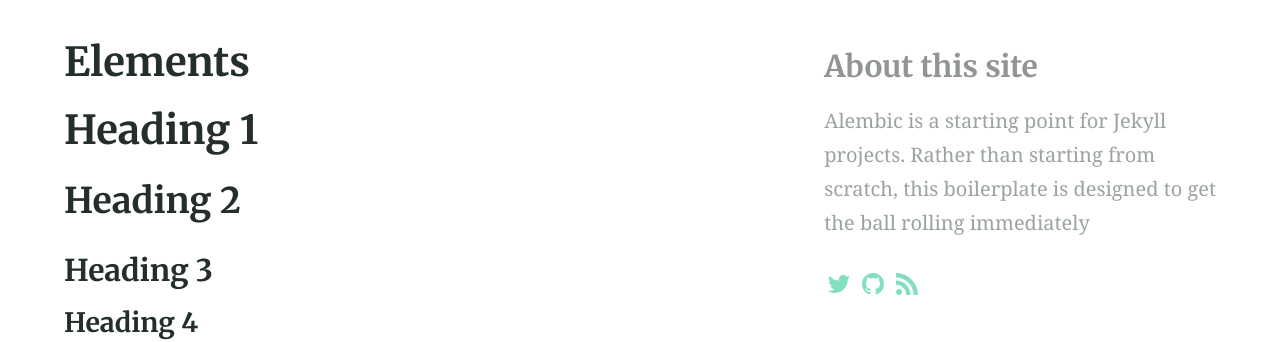
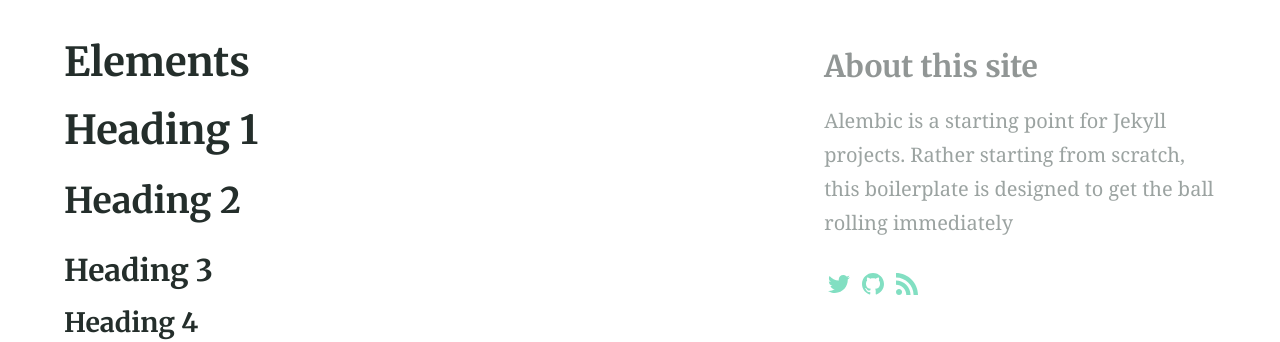
Before and after one commit to neil344/neil344.github.io, a Jekyll site: the page built from elements.md, in a window 1280 px wide. Shown: the part 408-750 px from the top of the page. Built offline with Jekyll 4.4.1, drawn with Linux system fonts in a browser that asks for light colours; our own code applies the rules of GitHub Pages for plain Markdown files.

Commit message:
Update _config.yml

```diff
--- a/_config.yml
+++ b/_config.yml
@@ -83,7 +83,7 @@ encoding: utf-8 # Make sure the encoding is right
 lang: en-GB # Set the site language
 title: "Neil's Genealogy" # Site name or title, also used in jekyll-seo-tag
 logo: "/assets/logos/logo.svg" # Site logo, also used in jekyll-seo-tag
-description: "Alembic is a starting point for Jekyll projects. Rather than starting from scratch, this boilerplate is designed to get the ball rolling immediately" # Site url, also used in jekyll-seo-tag
+description: "Alembic is a starting point for Jekyll projects. Rather  starting from scratch, this boilerplate is designed to get the ball rolling immediately" # Site url, also used in jekyll-seo-tag
 baseurl: ""
 repo: "https://neil344.github.io/"
 email: "neilwalls83@hotmail.com"
```
